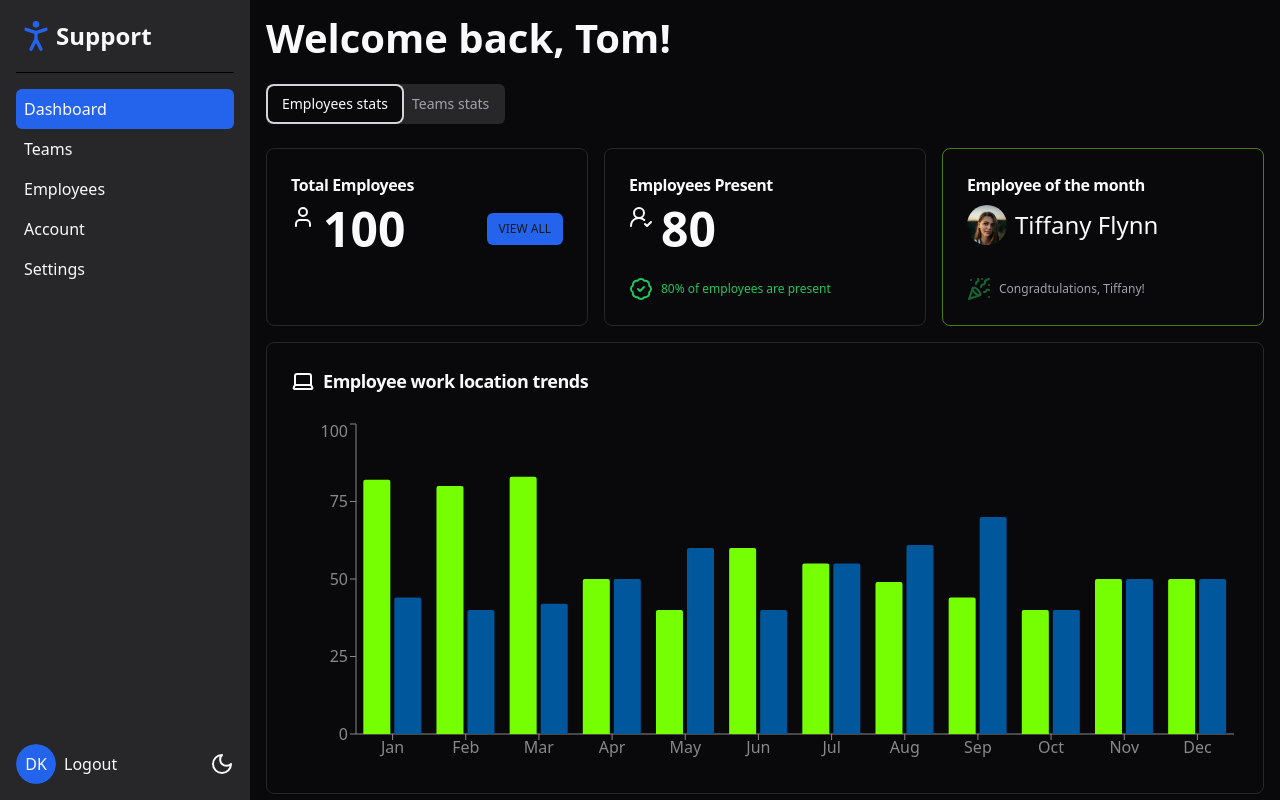
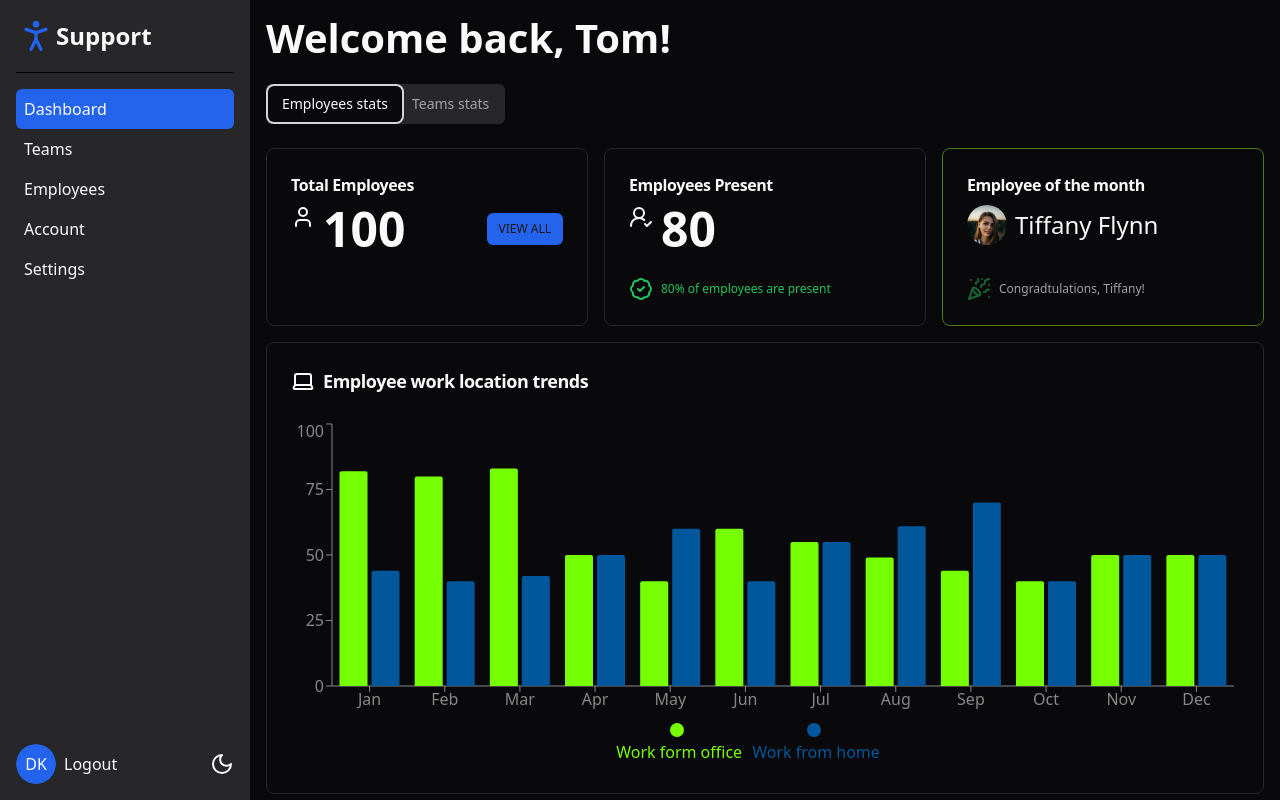
Before and after one commit to dk649/SupportDashboard, a Next.js app: page /dashboard in a window 1280 px wide. Both pictures are taken after a click on the tab "Employees stats". Built offline with nearby package versions, Linux system fonts and the light colour scheme.

Commit message:
updates
Barchart continued

```diff
--- a/app/dashboard/components/employees-stats.tsx
+++ b/app/dashboard/components/employees-stats.tsx
@@ -82,7 +82,7 @@ const EmployeesStatsPage = () => {
             <span>Employee work location trends</span>
           </CardTitle>
         </CardHeader>
-        <CardContent>
+        <CardContent className="pl-0">
           <WorkLocationTrends />
         </CardContent>
       </Card>
--- a/app/dashboard/components/employees/work-location-trends.tsx
+++ b/app/dashboard/components/employees/work-location-trends.tsx
@@ -76,10 +76,23 @@ const data = [
 const WorkLocationTrends = () => {
   return (
     <ResponsiveContainer width="100%" height={350}>
-      <BarChart data={data}>
+      <BarChart
+        data={data}
+        className="[&_.recharts-tooltip-cursor]:fill-zinc-200 dark:[&_.recharts-tooltip-cursor]:fill-zinc-800"
+      >
         <XAxis dataKey="name" stroke="#888888" />
         <YAxis stroke="#888888" />
-        <Tooltip />
+        <Tooltip wrapperClassName="dark:!bg-black rounded-md dark:!border-border " />
+        <Legend
+          iconType="circle"
+          formatter={(value) => {
+            if (value === "wfh") {
+              return <div>Work from home</div>;
+            } else {
+              return <div>Work form office</div>;
+            }
+          }}
+        />
         <Bar
           dataKey="office"
           stackId={1}
```
